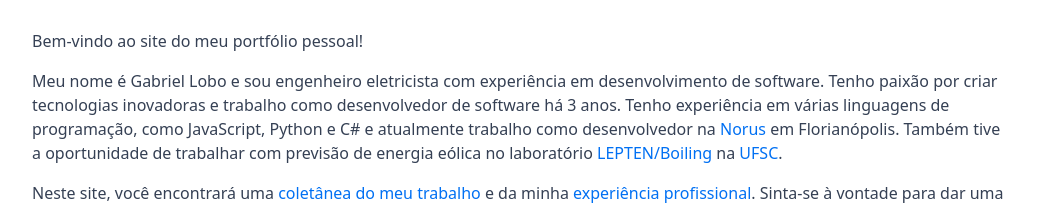
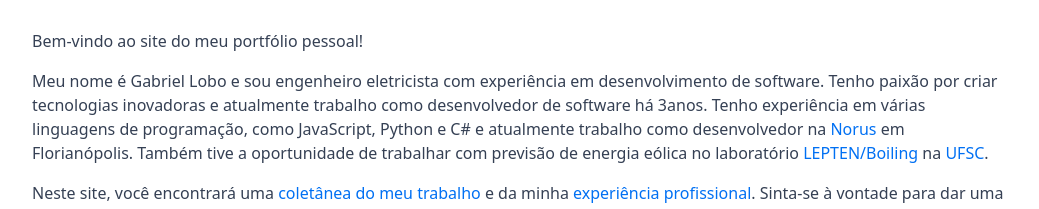
Before and after one commit to gabbelobo/lobo-dev, a Next.js app: page / in a window 1280 px wide. Shown: the part 179-388 px from the top of the page, without its empty margins (120-1159 px from the left). Built offline with nearby package versions, Linux system fonts and the light colour scheme.

Commit message:
atualmente trabalho

```diff
--- a/pages/index.js
+++ b/pages/index.js
@@ -15,8 +15,8 @@ export default function Home() {
 			<p>Bem-vindo ao site do meu portfólio pessoal!</p>
 			<p> Meu nome é Gabriel Lobo e sou engenheiro eletricista
 				com experiência em desenvolvimento de software. Tenho paixão por criar tecnologias inovadoras e
-				trabalho como desenvolvedor de software há {moment().diff(moment([2019,1,1]), 'years')} anos.
-				Tenho experiência em várias linguagens de programação, como JavaScript, Python e C# e atualmente
+				atualmente trabalho como desenvolvedor de software há {moment().diff(moment([2019,1,1]), 'years')}
+				anos. Tenho experiência em várias linguagens de programação, como JavaScript, Python e C# e atualmente
 				trabalho como desenvolvedor na <a href="https://norus.com.br">Norus </a>
 				em Florianópolis. Também tive a oportunidade de trabalhar com previsão de energia eólica no
 				laboratório <a href='https://www.lepten.ufsc.br/'> LEPTEN/Boiling </a> na <a href='https://ufsc.br/'>UFSC</a>.
```
